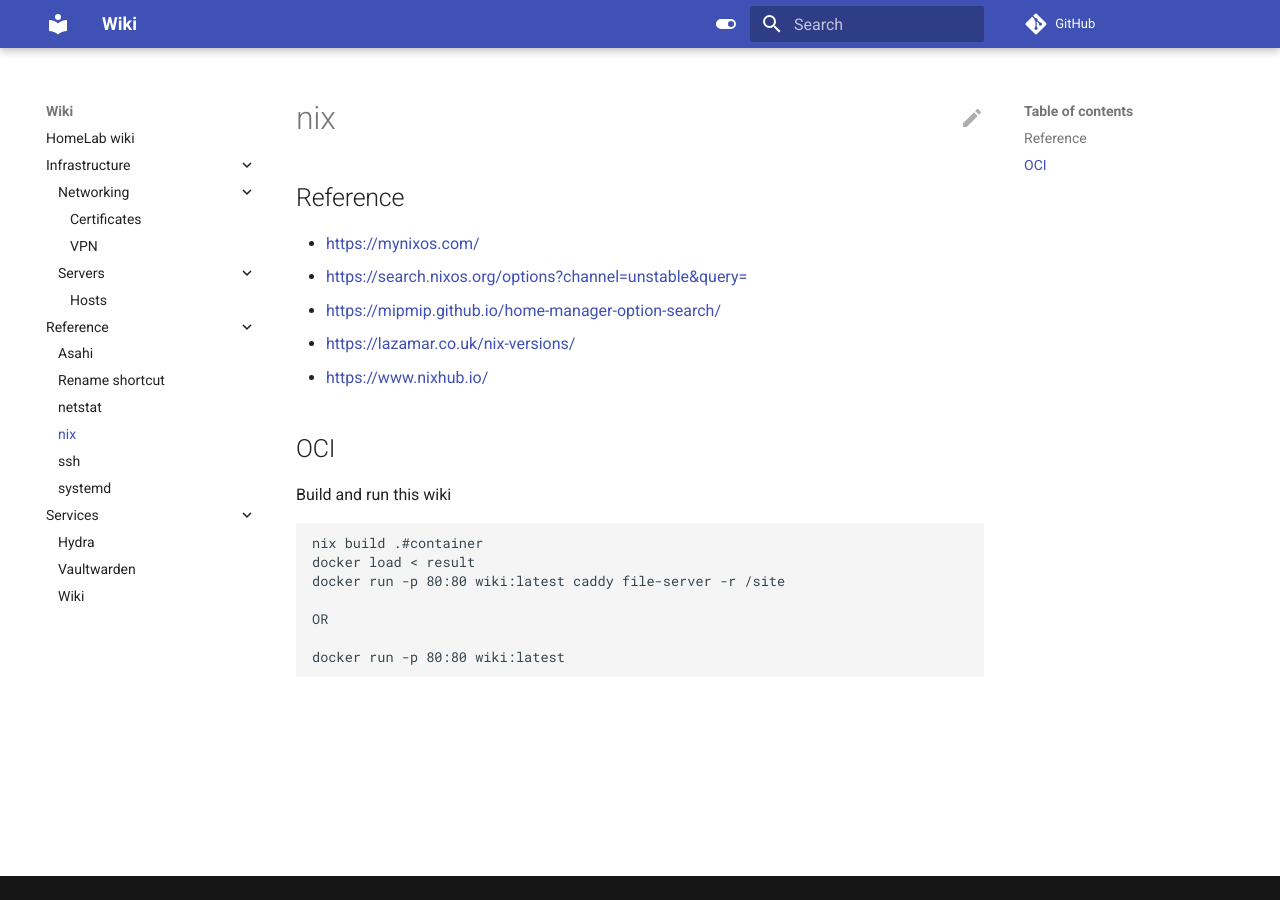
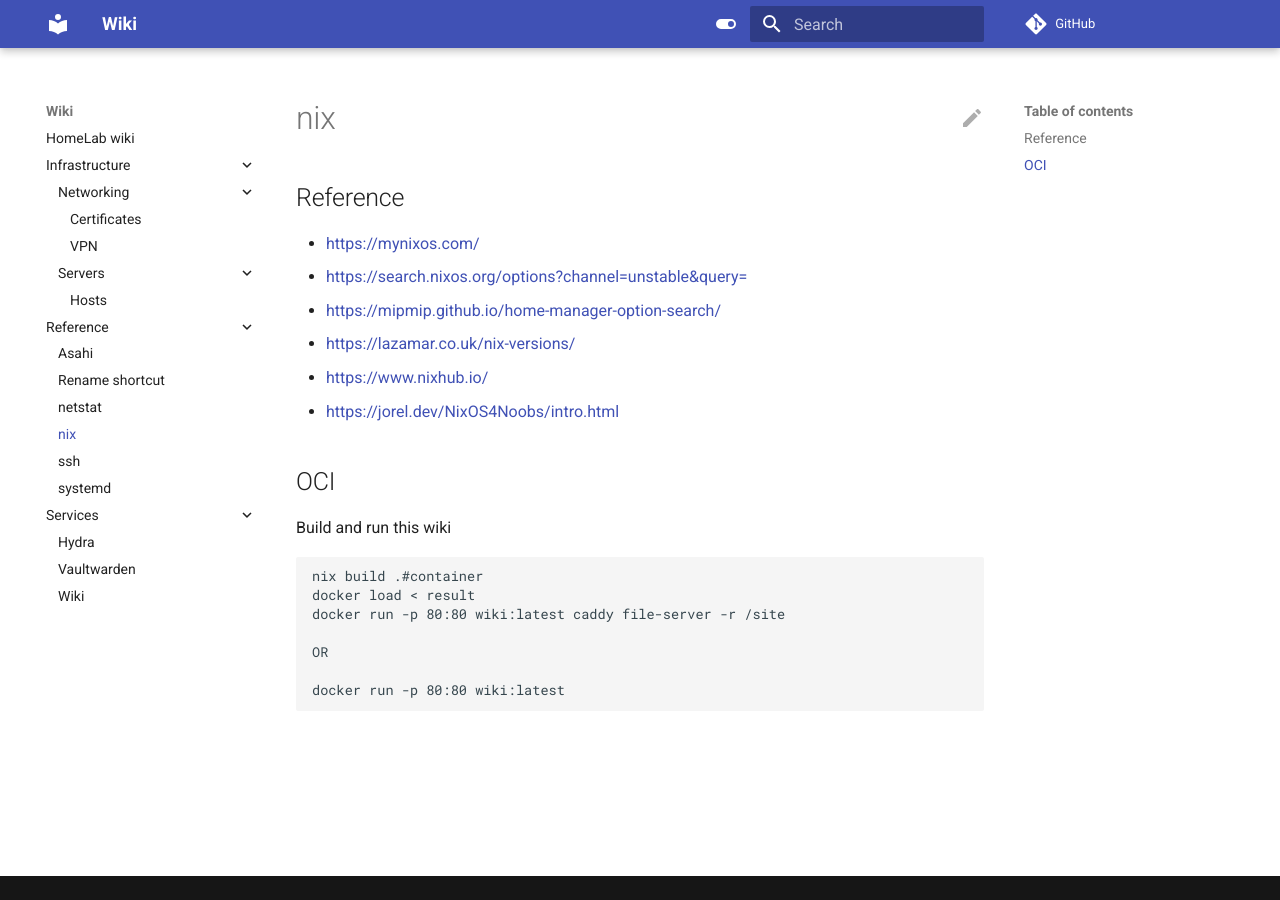
Before and after one commit to icecreammatt/wiki, an MkDocs documentation site: the page built from docs/reference/nix.md, in a window 1280 px wide. Built offline with MkDocs 1.6.1 and Material for MkDocs 9.7.7, drawn with Linux system fonts in a browser that asks for light colours; comment, search, counter and statistics services are not loaded; some of the changed lines change nothing that is shown.

Commit message:
docs: add nix guide

```diff
--- a/docs/reference/nix.md
+++ b/docs/reference/nix.md
@@ -6,6 +6,7 @@
 - [https://mipmip.github.io/home-manager-option-search/](https://mipmip.github.io/home-manager-option-search/)
 - [https://lazamar.co.uk/nix-versions/](https://lazamar.co.uk/nix-versions/)
 - [https://www.nixhub.io/](https://www.nixhub.io/)
+- [https://jorel.dev/NixOS4Noobs/intro.html](https://jorel.dev/NixOS4Noobs/intro.html)
 
 ## OCI
 
```
